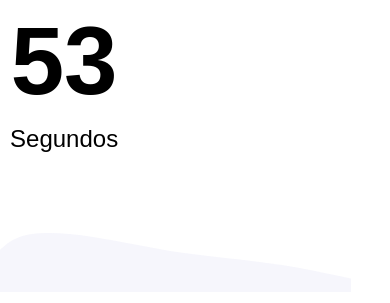
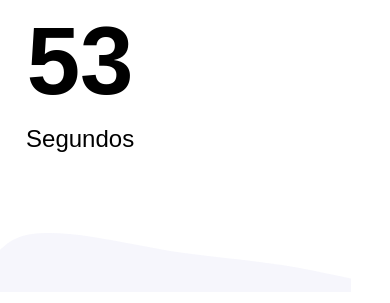
Before and after one commit to Mhavel007/coming_soon, a plain HTML site: page index.html in a window 390 px wide. Shown: the part 817-1120 px from the top of the page. Drawn offline with Linux system fonts and the light colour scheme.

Commit message:
quinto commit

```diff
--- a/style.css
+++ b/style.css
@@ -80,7 +80,7 @@ h1 {
     height: 100%;
     display: grid;
     place-items: center;
-    margin-left: -3rem;
+    margin-left: -2rem;
 }
 .foguete {
   height: auto;
```
